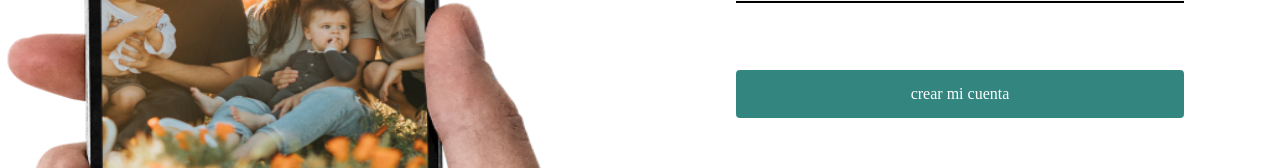
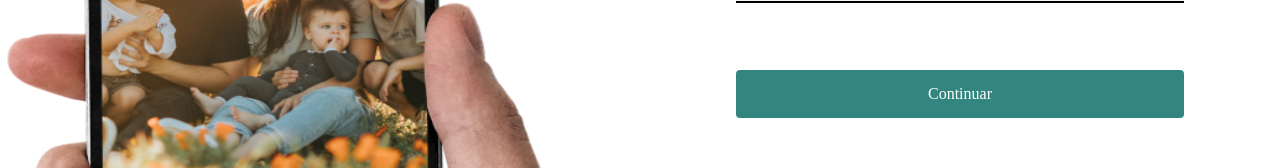
Before and after one commit to its-dev-fer/guardify-landing-page, a React (Vite) app: page /tenant/register in a window 1280 px wide. Shown: the part 286-454 px from the top of the page. Built offline with nearby package versions, Linux system fonts and the light colour scheme; a web font is replaced by a local one.

Commit message:
Borrar logs de consultas a la API, corregir textos de botones de formularios y redirigir registro de usuario exitoso a /dashboard

```diff
--- a/src/pages/TenantRegistrationForm.tsx
+++ b/src/pages/TenantRegistrationForm.tsx
@@ -23,7 +23,6 @@ export default function TenantRegistrationForm() {
         );
 
         if (result) {
-            //console.log(result);
             navigate('/admin/user/register');
         }
     }
@@ -41,7 +40,7 @@ export default function TenantRegistrationForm() {
                   <FormField labelHtmlFor="nombre_residencial" labeltext="ingresa el nombre de tu residencial"
                   inputType="text" valueSetter={setNombreResidencial} inputValue={nombreResidencial}/>
                   <div className="flex justify-center w-full mt-2">
-                      <button type="submit" className="w-[70%] h-12 rounded bg-[#338680] text-white">crear mi cuenta</button>
+                      <button type="submit" className="w-[70%] h-12 rounded bg-[#338680] text-white">Continuar</button>
                   </div>
               </form>
           </div>
--- a/src/pages/UserRegistrationForm.tsx
+++ b/src/pages/UserRegistrationForm.tsx
@@ -1,4 +1,5 @@
 import React, { useState } from "react";
+import { useNavigate } from "react-router";
 import handleAPIFetch from "../helpers/handleFetch";
 import RegistrationFormField from "../components/ui/RegistrationFormField";
 import imagen from "../assets/onboarding.png";
@@ -10,6 +11,8 @@ export default function RegistrationPage() {
   const [email, setEmail] = useState('');
   const [password, setPassword] = useState('');
   const [confirmPassword, setConfirmPassword] = useState('');
+
+  const navigate = useNavigate();
 
   async function handleSubmit (e: React.FormEvent) {
       e.preventDefault();
@@ -23,8 +26,7 @@ export default function RegistrationPage() {
       }
       const result = await handleAPIFetch('/api/users/register-admin', 'POST', [201], { nombre, email, password, confirmPassword });
       if (result) {
-          //console.log(result);
-          //navigate('/');
+          navigate('/dashboard');
       }
     };
 
@@ -44,7 +46,7 @@ export default function RegistrationPage() {
                   <FormField labelHtmlFor="password" labeltext="ingresa tu contraseña" inputType="password" valueSetter={setPassword} inputValue={password} />
                   <FormField labelHtmlFor="confirmPassword" labeltext="confirma tu contraseña" inputType="password" valueSetter={setConfirmPassword} inputValue={confirmPassword} />
                   <div className="flex justify-center w-full h-[15%]">
-                    <button type="submit" className="w-[70%] h-full rounded bg-[#338680] text-white">crear mi cuenta</button>
+                    <button type="submit" className="w-[70%] h-full rounded bg-[#338680] text-white">Crear mi cuenta</button>
                   </div>
               </form>
           </div>
```
